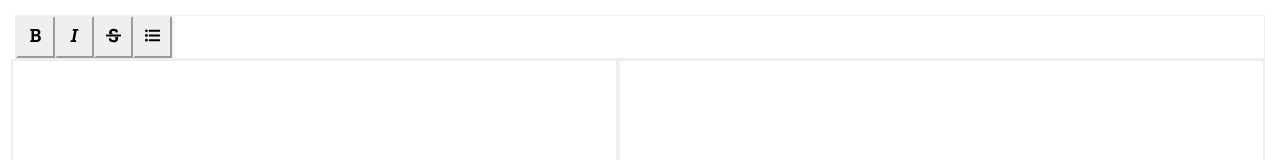
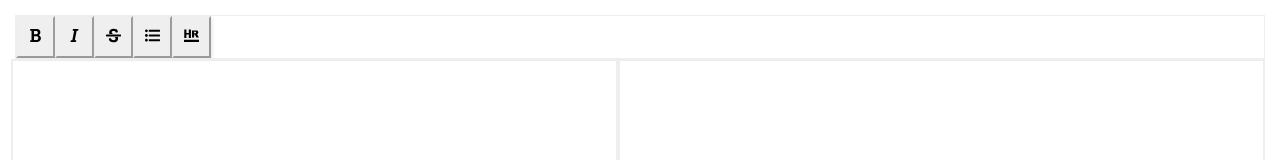
Before and after one commit to ko06/tuvaEditor, a React (Create React App) app: page / in a window 1280 px wide. Shown: the top 160 px of the page. Built offline with nearby package versions, Linux system fonts and the light colour scheme.

Commit message:
additional toolbar btn issues fixed

```diff
--- a/src/App.js
+++ b/src/App.js
@@ -21,7 +21,9 @@ class App extends Component {
   }
 
   customiseHRbutton = () => {
+    // customize option option for HR
     console.log('I got call back')
+    document.execCommand('insertHorizontalRule', false, null)
   }
 
   enableCustomFooter = (text) => {
--- a/src/component/Toolbar.js
+++ b/src/component/Toolbar.js
@@ -9,7 +9,7 @@ export default class Toolbar extends Component {
     super(props)
 
     let buttonOption;
-    if (Array.isArray(props.data)) {
+    if (Array.isArray(props.addtionalButton)) {
       buttonOption = { buttons: [...buttons, ...this.props.addtionalButton] }
     } else {
       buttonOption = { buttons }
--- a/src/component/TuvaEditor.js
+++ b/src/component/TuvaEditor.js
@@ -12,9 +12,9 @@ class TuvaEditor extends Component {
     this.addtionalButton = []
     if (config) {
       if (config.addtionalButton) {
-        this.addtionalButton = this.props.addtionalButton
-      } if(config['tuvaWillUpdate']){
-        this.cb=config['tuvaWillUpdate']
+        this.addtionalButton = config.addtionalButton
+      } if (config['tuvaWillUpdate']) {
+        this.cb = config['tuvaWillUpdate']
       }
     }
   }
--- a/src/utility.js
+++ b/src/utility.js
@@ -1,6 +1,6 @@
 import { insertBold, insertItalic, insertUnorderedList, insertStrikeThrough } from '../src/core/browserAPI'
 
-export function tuvaEditor(text,cb) {
+export function tuvaEditor(text,cb = (text) =>  text) {
   let paragraph_rejax = /(?=^|>|\n)\s*\n+([^<]+?)\n+\s*(?=\n|<|$)/g;
   text = '\n' + text + '\n'; // to check end of line
   text = text.replace(paragraph_rejax, function (all, content) { return `<p>${content}</p>` });
```
